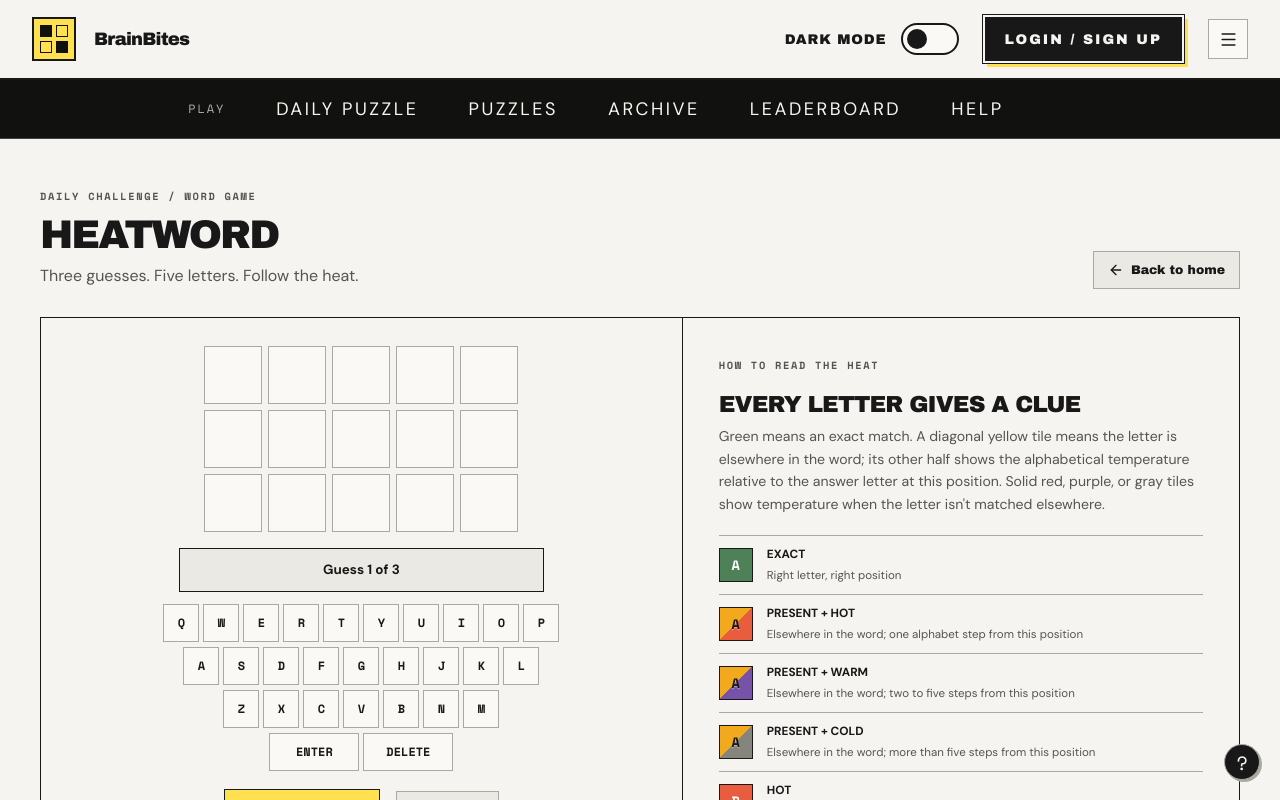
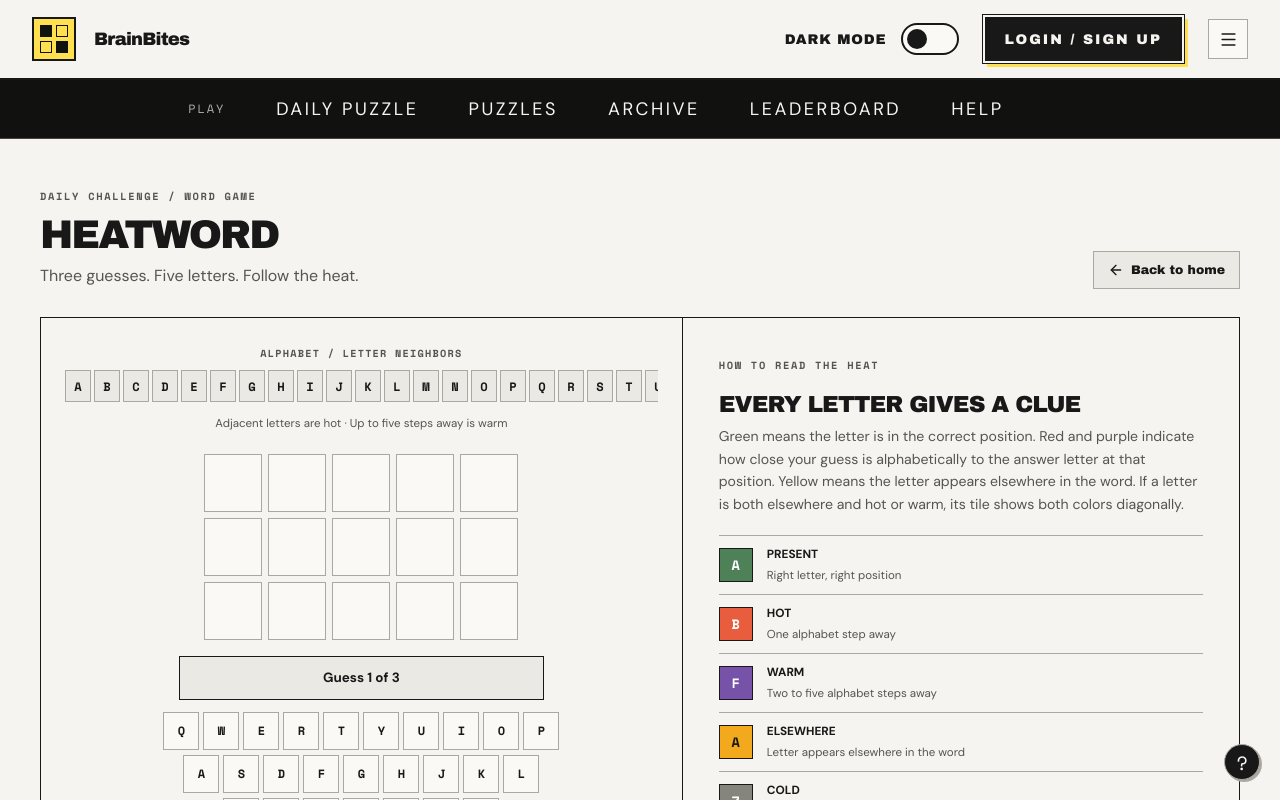
Before and after one commit to talha-meraj/BrainBites, a React (Vite) app: page / in a window 1280 px wide. Both pictures are taken after a click on the button "PLAY TODAY'S PUZZLE". Shown: the top 800 px of the page. Built offline with nearby package versions, Linux system fonts and the light colour scheme.

Commit message:
Updated Heatword to have better UI and proper coloring and indication

```diff
--- a/src/components/sections/Heatword.jsx
+++ b/src/components/sections/Heatword.jsx
@@ -4,6 +4,7 @@ import styles from './Heatword.module.css';
 
 const WORDS = ['BRAIN', 'PLANT', 'CLOUD', 'STONE', 'LIGHT'];
 const KEY_ROWS = ['QWERTYUIOP', 'ASDFGHJKL', 'ZXCVBNM'];
+const ALPHABET = 'ABCDEFGHIJKLMNOPQRSTUVWXYZ';
 const MAX_GUESSES = 3;
 const alphabetDistance = (a, b) => Math.abs(a.charCodeAt(0) - b.charCodeAt(0));
 
@@ -20,7 +21,7 @@ export function gradeGuess(guess, answer) {
     if (remaining[guess[i]] > 0) {
       const distance = alphabetDistance(guess[i], answer[i]);
       const temperature = distance === 1 ? 'hot' : distance <= 5 ? 'warm' : 'cold';
-      result[i] = `present-${temperature}`;
+      result[i] = temperature === 'cold' ? 'present' : `present-${temperature}`;
       remaining[guess[i]]--;
     } else {
       const distance = alphabetDistance(guess[i], answer[i]);
@@ -63,9 +64,10 @@ export default function Heatword({ setScreen }) {
     return () => window.removeEventListener('keydown', handler);
   });
   const keyboardColors = {};
-  const priority = { cold: 0, warm: 1, hot: 2, 'present-cold': 3, 'present-warm': 4, 'present-hot': 5, exact: 6 };
+  const priority = { cold: 0, present: 1, exact: 2 };
   guesses.forEach(({ word, colors }) => [...word].forEach((letter, index) => {
-    const color = colors[index];
+    const tileColor = colors[index];
+    const color = tileColor === 'exact' ? 'exact' : tileColor.startsWith('present') ? 'present' : 'cold';
     if (!keyboardColors[letter] || priority[color] > priority[keyboardColors[letter]]) keyboardColors[letter] = color;
   }));
   const rows = [...guesses.map((entry) => [...entry.word].map((letter, i) => ({ letter, color: entry.colors[i] })))];
@@ -79,6 +81,15 @@ export default function Heatword({ setScreen }) {
     </header>
     <div className={styles.gameLayout}>
       <section className={styles.boardPanel} aria-label="Heatword game">
+        <div className={styles.alphabetReference} aria-label="Alphabet reference, A through Z">
+          <span className={styles.alphabetLabel}>ALPHABET / LETTER NEIGHBORS</span>
+          <div className={styles.alphabetScroll} tabIndex={0} aria-label="Scroll horizontally to see all alphabet letters">
+            <div className={styles.alphabetGrid}>
+              {[...ALPHABET].map((letter) => <span className={styles.alphabetLetter} key={letter}>{letter}</span>)}
+            </div>
+          </div>
+          <small className={styles.alphabetHint}>Adjacent letters are hot · Up to five steps away is warm</small>
+        </div>
         <div className={styles.board} role="grid" aria-label="Three five-letter guesses">
           {rows.map((row, rowIndex) => <div className={styles.boardRow} role="row" key={rowIndex}>
             {row.map(({ letter, color }, colIndex) => <div role="gridcell" key={colIndex} aria-label={`Row ${rowIndex + 1}, letter ${colIndex + 1}: ${letter || 'empty'}${color !== 'empty' ? `, ${color}` : ''}`} className={`${styles.tile} ${styles[color]}`}>{letter}</div>)}
@@ -93,17 +104,17 @@ export default function Heatword({ setScreen }) {
         </div>
         <div className={styles.actions}>{finished ? <button className={styles.primaryButton} onClick={() => restart(true)}>Next puzzle →</button> : <button className={styles.primaryButton} onClick={submit}>Submit guess →</button>}<button className={styles.textButton} onClick={() => restart(false)}><RotateCcw size={15}/> Restart</button></div>
       </section>
-      <aside className={styles.rulesPanel}><span className={styles.eyebrow}>HOW TO READ THE HEAT</span><h2>Every letter gives a clue</h2><p>Green means an exact match. A diagonal yellow tile means the letter is elsewhere in the word; its other half shows the alphabetical temperature relative to the answer letter at this position. Solid red, purple, or gray tiles show temperature when the letter isn't matched elsewhere.</p>
+      <aside className={styles.rulesPanel}><span className={styles.eyebrow}>HOW TO READ THE HEAT</span><h2>Every letter gives a clue</h2><p>Green means the letter is in the correct position. Red and purple indicate how close your guess is alphabetically to the answer letter at that position. Yellow means the letter appears elsewhere in the word. If a letter is both elsewhere and hot or warm, its tile shows both colors diagonally.</p>
         <div className={styles.legend}>{[
-          ['exact', 'A', 'EXACT', 'Right letter, right position'],
-          ['present-hot', 'A', 'PRESENT + HOT', 'Elsewhere in the word; one alphabet step from this position'],
-          ['present-warm', 'A', 'PRESENT + WARM', 'Elsewhere in the word; two to five steps from this position'],
-          ['present-cold', 'A', 'PRESENT + COLD', 'Elsewhere in the word; more than five steps from this position'],
+          ['exact', 'A', 'PRESENT', 'Right letter, right position'],
           ['hot', 'B', 'HOT', 'One alphabet step away'],
           ['warm', 'F', 'WARM', 'Two to five alphabet steps away'],
-          ['cold', 'Z', 'COLD', 'More than five steps away']
+          ['present', 'A', 'ELSEWHERE', 'Letter appears elsewhere in the word'],
+          ['cold', 'Z', 'COLD', 'More than five alphabet steps away'],
+          ['present-hot', 'A', 'ELSEWHERE + HOT', 'Elsewhere in the word; one alphabet step from this position'],
+          ['present-warm', 'A', 'ELSEWHERE + WARM', 'Elsewhere in the word; two to five steps from this position']
         ].map(([color, letter, label, detail]) => <div className={styles.legendItem} key={color}><span className={`${styles.legendTile} ${styles[color]}`}>{letter}</span><div><strong>{label}</strong><small>{detail}</small></div></div>)}</div>
-        <p className={styles.tip}>Example: If the answer letter at this position is A, B is hot and F is warm. The diagonal's yellow half independently indicates that the guessed letter also appears elsewhere in the word.</p>
+        <p className={styles.tip}>Example: If the answer letter at this position is A, B is hot and F is warm. Yellow alone means the letter is elsewhere but not hot or warm at this position.</p>
         <p className={styles.disclaimer}>Frontend demo: the answer rotates through five example words. Guesses don't require a dictionary lookup.</p>
       </aside>
     </div>
--- a/src/components/sections/Heatword.module.css
+++ b/src/components/sections/Heatword.module.css
@@ -6,15 +6,23 @@
 .legend{margin:20px 0}.legendItem{display:flex;align-items:center;gap:14px;border-top:1px solid var(--line);padding:10px 0}.legendItem:last-child{border-bottom:1px solid var(--line)}.legendTile{display:grid;place-items:center;width:34px;height:34px;border:1px solid var(--ink);font:700 .85rem var(--mono);flex-shrink:0}.legendItem strong,.legendItem small{display:block}.legendItem strong{font-size:.74rem}.legendItem small{font-size:.72rem;color:var(--muted);margin-top:3px}.rulesPanel .tip{background:var(--panel);border:1px solid var(--ink);padding:12px;color:var(--ink)}.rulesPanel .disclaimer{font-size:.73rem}
 @media(max-width:900px){.gameLayout{grid-template-columns:1fr}.rulesPanel{border-left:0;border-top:1px solid var(--ink)}}@media(max-width:640px){.standardPage{width:calc(100% - 32px)}.sectionTitle{align-items:start;flex-direction:column}.boardPanel{padding:20px 8px}.rulesPanel{padding:24px}.tile{width:clamp(42px,11vw,58px);height:clamp(44px,12vw,58px)}.key{font-size:.67rem}}
 
-/* Dual-signal feedback: yellow indicates presence elsewhere, the other half indicates heat.
+/* Dual-signal feedback: yellow indicates presence elsewhere when hot or warm, the other half indicates heat.
    These classes intentionally come after solid-color rules and use !important
    so the diagonal works on both board tiles and keyboard keys. */
 .present-hot{background:linear-gradient(135deg,#f2a91d 50%,#e95d3f 50%)!important;color:#171711!important;text-shadow:0 1px 1px rgba(255,255,255,.45)}
 .present-warm{background:linear-gradient(135deg,#f2a91d 50%,#7652a8 50%)!important;color:#171711!important;text-shadow:0 1px 1px rgba(255,255,255,.45)}
-.present-cold{background:linear-gradient(135deg,#f2a91d 50%,#85857e 50%)!important;color:#171711!important;text-shadow:0 1px 1px rgba(255,255,255,.45)}
 
 /* Uniform, centered on-screen keyboard: keys no longer stretch by row length. */
 .keyboard{width:100%;max-width:420px;justify-items:center}
 .keyboardRow{width:100%;justify-content:center}
 .key{flex:0 0 auto;width:clamp(20px,6.7vw,36px);height:38px;box-sizing:border-box}
 .wideKey{flex:0 0 auto;width:90px;height:38px;box-sizing:border-box}
+
+/* Alphabet reference above the guessing board. Scroll horizontally on narrow screens. */
+.alphabetReference{width:100%;max-width:100%;margin-bottom:22px;text-align:center;min-width:0}
+.alphabetLabel{display:block;margin-bottom:9px;font:700 .64rem var(--mono);letter-spacing:.12em;color:var(--muted)}
+.alphabetScroll{width:100%;overflow-x:auto;overscroll-behavior-x:contain;padding:0 0 9px;scrollbar-width:thin}
+.alphabetScroll:focus-visible{outline:2px solid var(--accent);outline-offset:2px}
+.alphabetGrid{display:grid;grid-template-columns:repeat(26,26px);gap:3px;width:max-content;margin:0 auto}
+.alphabetLetter{display:grid;place-items:center;width:26px;height:32px;border:1px solid var(--line);background:var(--panel);color:var(--ink);font:700 .76rem var(--mono)}
+.alphabetHint{display:block;margin-top:5px;color:var(--muted);font-size:.72rem;line-height:1.4}
```
Also changed, not shown: 2 other files (tests, documents, lock files or other folders).
